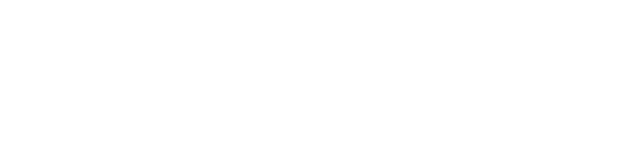
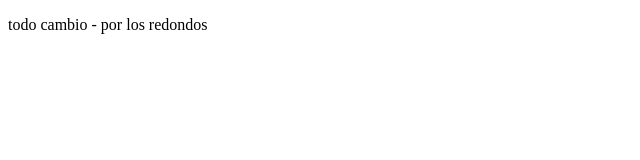
Before and after one commit to comparo-ago/miproyecto, a plain HTML site: page index.html in a window 1280 px wide. Shown: the whole page, without its empty margins (0-640 px from the left). Drawn offline with Linux system fonts and the light colour scheme.

Commit message:
nueva modificacion

```diff
--- a/index.html
+++ b/index.html
@@ -6,6 +6,6 @@
     <title>Document</title>
 </head>
 <body>
-
+    <p>todo cambio - por los redondos</p>
 </body>
 </html>
```
